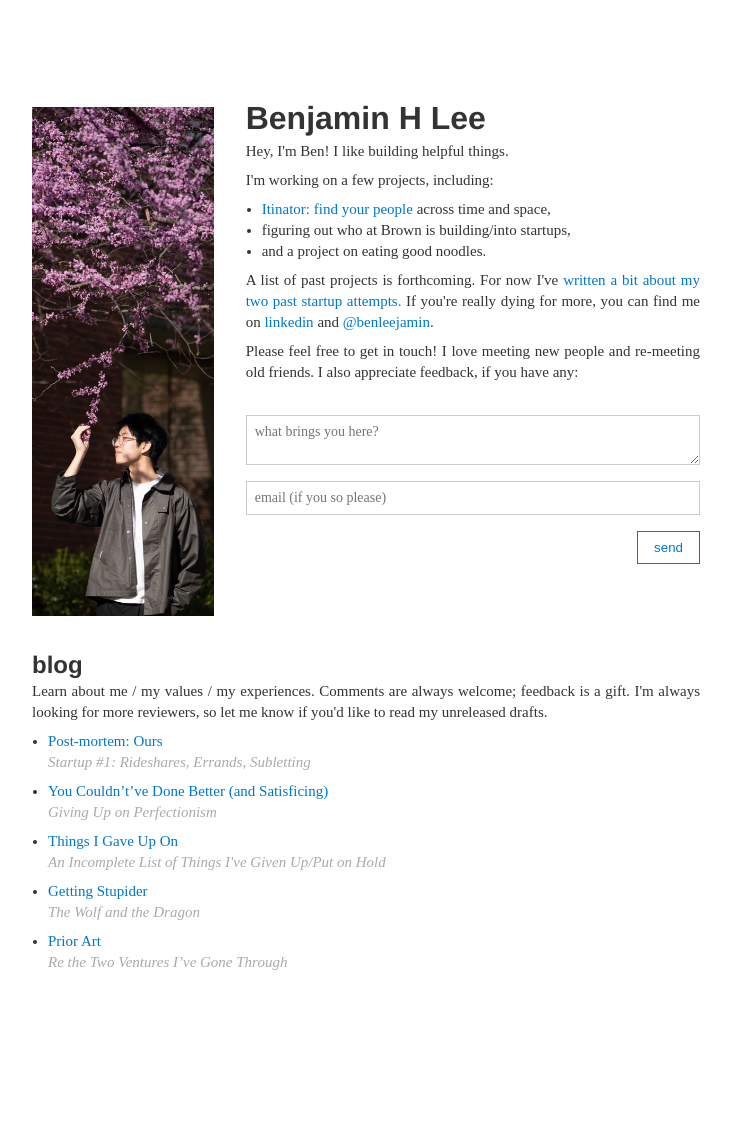
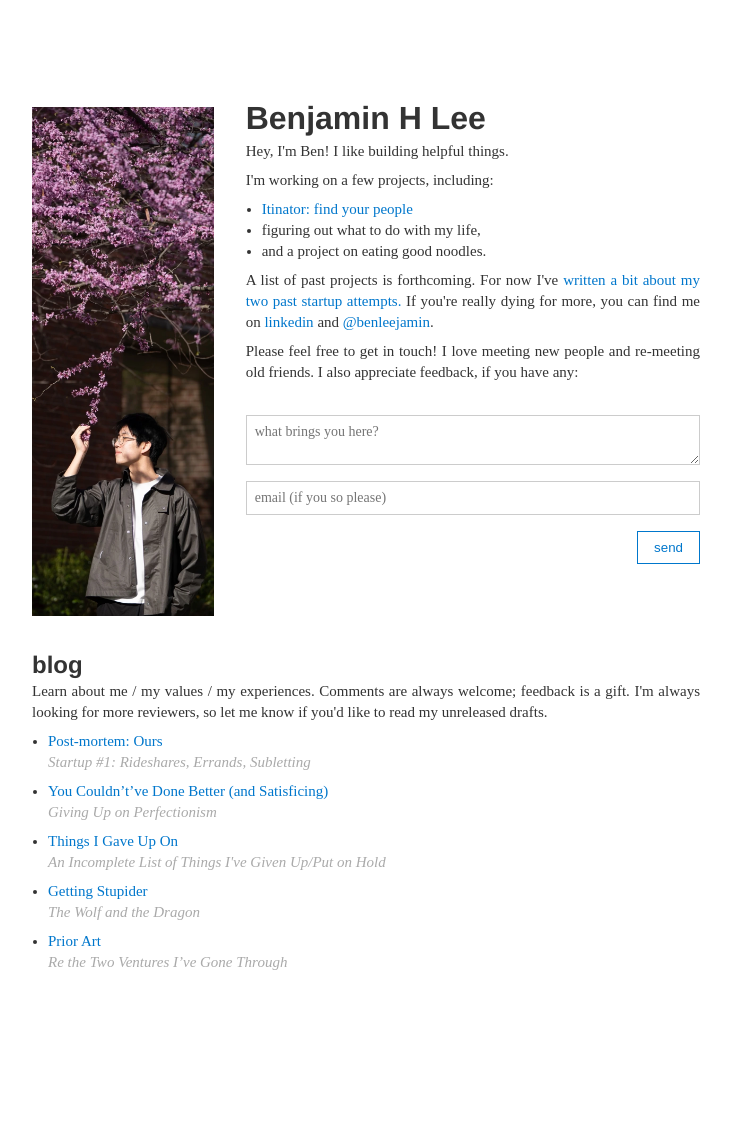
Before and after one commit to BenjaminHLee/BenjaminHLee.github.io, a Jekyll site: the page built from index.html, in a window 1280 px wide. Shown: the whole page, without its empty margins (274-1005 px from the left). Built offline with Jekyll 4.4.1, drawn with Linux system fonts in a browser that asks for light colours.

Commit message:
Update index.html
Updated project bullets

```diff
--- a/index.html
+++ b/index.html
@@ -38,8 +38,8 @@ title: benleejamin
         <p>
           I'm working on a few projects, including:
           <ul>
-            <li><a href="https://www.itinator.com">Itinator: find your people</a> across time and space,</li>
-            <li>figuring out who at Brown is building/into startups,</li>
+            <li><a href="https://www.itinator.com">Itinator: find your people</a></li>
+            <li>figuring out what to do with my life,</li>
             <li>and a project on eating good noodles.</li>
           </ul>
         </p>
```
